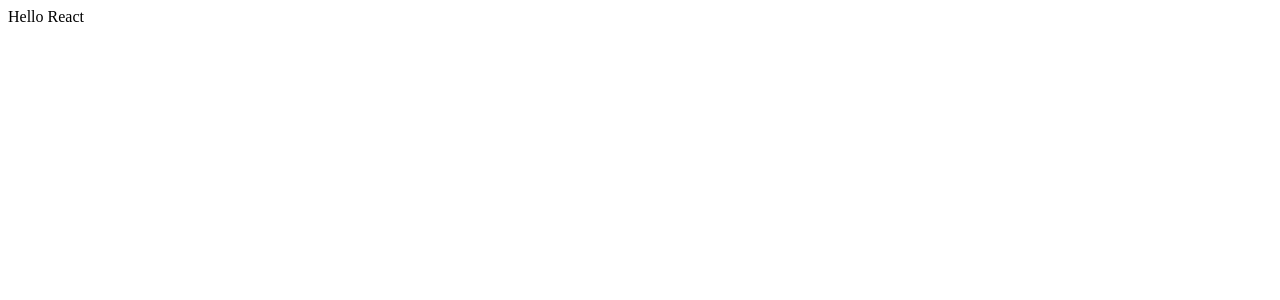
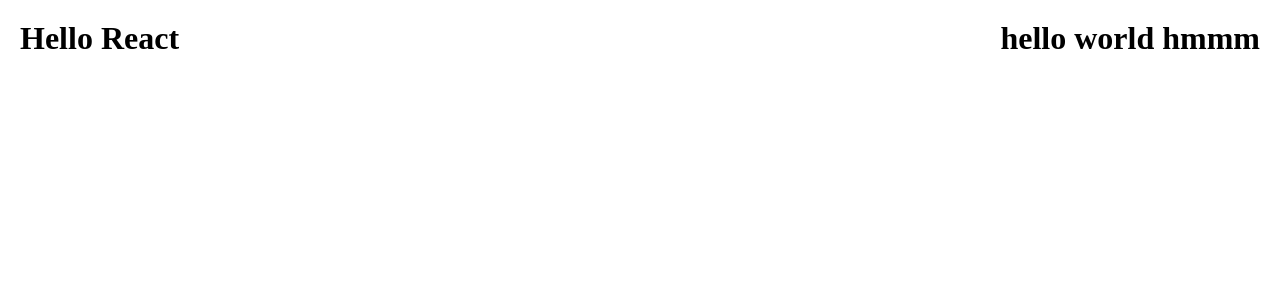
Before and after one commit to rajeevranjan125/react-js-learning, a React (Vite) app in the folder react-learning/: page / in a window 1280 px wide. Shown: the top 300 px of the page. Built offline with nearby package versions, Linux system fonts and the light colour scheme.

Commit message:
made first component

```diff
--- a/react-learning/src/App.css
+++ b/react-learning/src/App.css
@@ -0,0 +1,14 @@
+/* Reset default margin and padding */
+* {
+  margin: 0;
+  padding: 0;
+  box-sizing: border-box;
+}
+
+.app-container {
+  display: flex;
+  justify-content: space-between;
+  align-items: flex-start;
+  height: 100vh; /* Full viewport height */
+  padding: 20px;
+}
--- a/react-learning/src/App.tsx
+++ b/react-learning/src/App.tsx
@@ -1,9 +1,16 @@
+import Hello from './Hello'
+import './App.css'
+
 function App() {
-
   return (
-    <>
-      Hello React
-    </>
+    <div className="app-container">
+      <div className="top-left">
+        <h1>Hello React</h1>
+      </div>
+      <div className="top-right">
+        <Hello />
+      </div>
+    </div>
   )
 }
 
--- /dev/null
+++ b/react-learning/src/Hello.tsx
@@ -0,0 +1,12 @@
+function Hello() {
+
+    const arr = ["hello", "world", "hmmm"];
+
+    return (
+        <div>
+            <h1>{arr[0] + " " + arr[1] + " " + arr[2]}</h1>
+        </div>
+    )
+}
+
+export default Hello;
```
